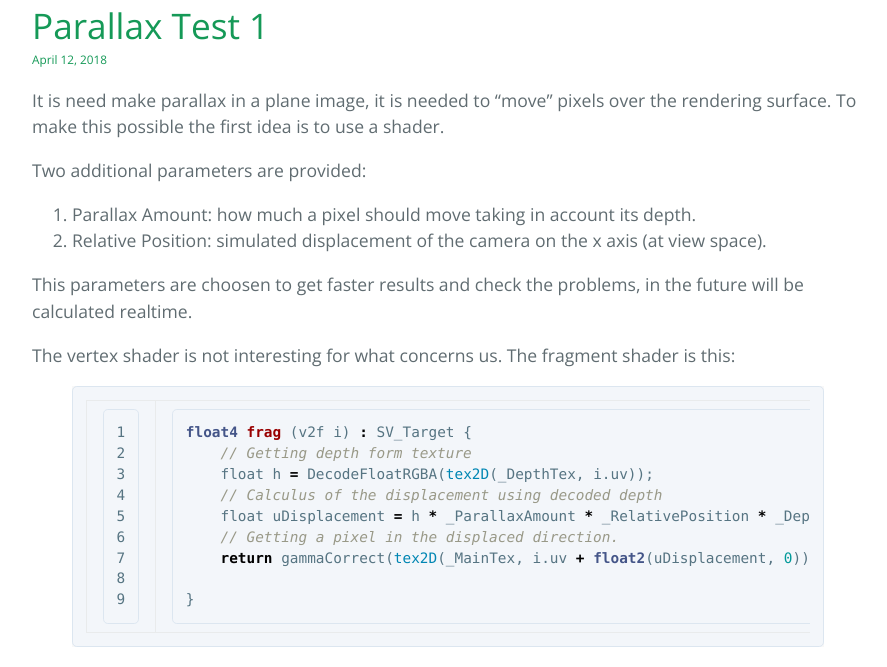
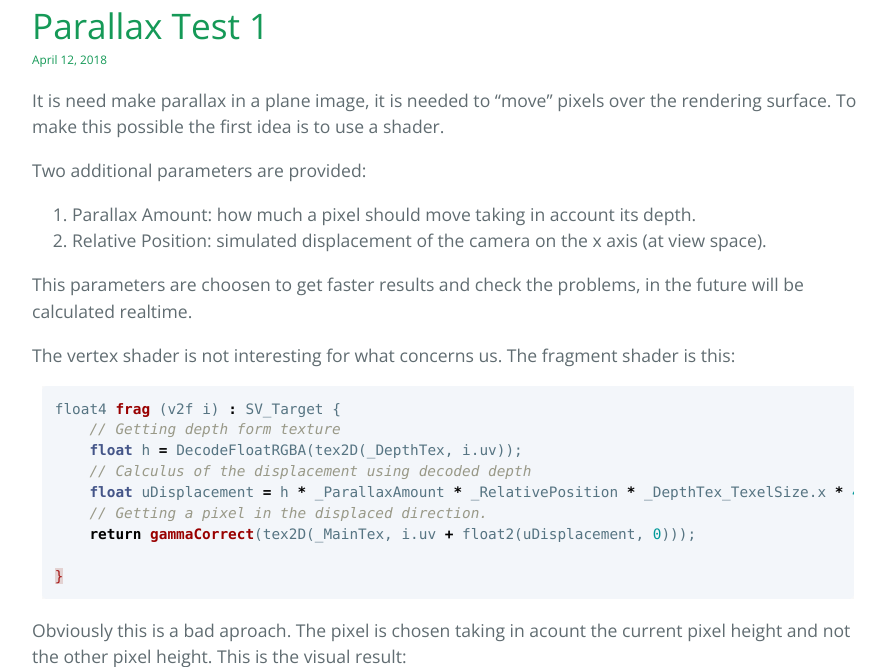
Before and after one commit to korgan00/VR-DepthMap-Stereo, a Jekyll site: the page built from index.md, in a window 1280 px wide, cut to the strip 1237-1904 px from the top of the page. Shown: the whole strip, without its empty margins (192-1079 px from the left). Built offline with Jekyll 4.4.1, drawn with Linux system fonts in a browser that asks for light colours; our own code applies the rules of GitHub Pages for plain Markdown files.

Commit message:
glsl syntax highlight

```diff
--- a/assets/css/style.scss
+++ b/assets/css/style.scss
@@ -31,3 +31,17 @@
 .main-content h1 {
   margin-bottom: 0rem;
 }
+
+
+.highlight {
+  margin-left: 10px;
+  margin-right: 10px;
+  table {
+    border: 1px solid #e9ebec;
+    padding: 1rem 1.5rem;
+  }
+  pre, td {
+    padding: 0;
+    border: 0;
+  }
+}
--- a/index.md
+++ b/index.md
@@ -37,7 +37,7 @@ This parameters are choosen to get faster results and check the problems, in the
 The vertex shader is not interesting for what concerns us.
 The fragment shader is this:
 
-{% highlight hlsl linenos %}
+{% highlight glsl %}
 float4 frag (v2f i) : SV_Target {
     // Getting depth form texture
     float h = DecodeFloatRGBA(tex2D(_DepthTex, i.uv));
```
